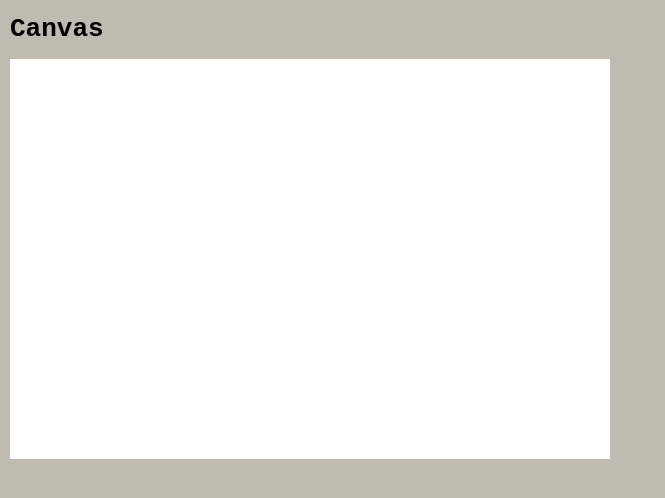
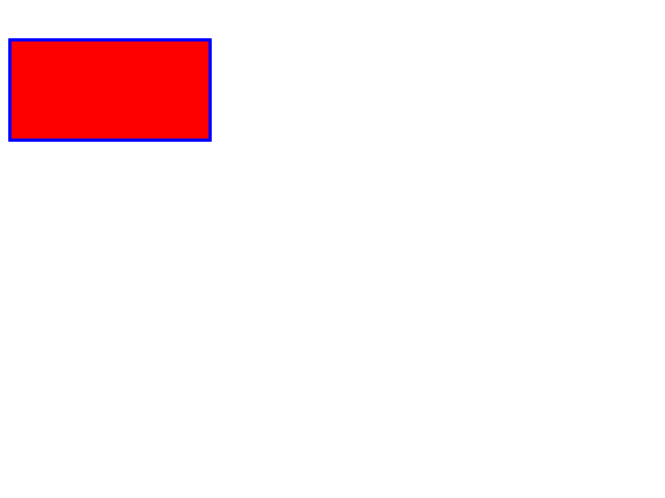
Before and after one commit to go-hse/mci2_w24, a plain HTML site: page 02_JavaScript_Canvas/index.html in a window 1280 px wide. Shown: the whole page, without its empty margins (0-665 px from the left). Drawn offline with Linux system fonts and the light colour scheme.

Commit message:
pre training

```diff
--- a/02_JavaScript_Canvas/css/style.css
+++ b/02_JavaScript_Canvas/css/style.css
@@ -1,5 +1,5 @@
 body {
-	margin: 10px;
+	margin: 0px;
 	background-color: #bebbb1;
 	color: #000;
 	font-family: Monospace;
--- a/02_JavaScript_Canvas/index.html
+++ b/02_JavaScript_Canvas/index.html
@@ -11,11 +11,7 @@
 </head>
 
 <body>
-    <h1 class="test">
-        Canvas
-    </h1>
-
-    <canvas id="canvas" width="600" height="400">
+    <canvas id="canvas_id" width="600" height="400">
         Kein Canvas.
     </canvas>
 </body>
--- /dev/null
+++ b/02_JavaScript_Canvas/js/canvas_funcs.mjs
@@ -0,0 +1,12 @@
+
+
+// Parameter: id:string des HTML-Canvas
+export function init(id) {
+    const canvas = document.getElementById(id);
+    const context = canvas.getContext("2d");
+    const d = new Date().toLocaleString("de-DE");
+    console.log("Canvas Inited", d);
+
+    // {"canvas": canvas, "context": context};
+    return { canvas, context };
+}
--- a/02_JavaScript_Canvas/js/funcs.mjs
+++ /dev/null
@@ -1,6 +0,0 @@
-
-
-export function test() {
-    const d = new Date().toLocaleString("de-DE");
-    console.log("Test Funktion", d);
-}
--- a/02_JavaScript_Canvas/main_js.mjs
+++ b/02_JavaScript_Canvas/main_js.mjs
@@ -1,5 +1,35 @@
-import * as lib from "./js/funcs.mjs"
+import * as lib from "./js/canvas_funcs.mjs"
 
+// Aeussere Funktion: anonym/lamda
+// an Eventlistener; wird einmal nach dem Laden aufgerufen
 window.onload = () => {
-    lib.test();
+    // Kontext oder Scope / Gültigkeitbereich
+    const { canvas, context } = lib.init("canvas_id");
+
+    // inner Funktion draw
+    function draw() {
+        context.clearRect(0, 0, canvas.Width, canvas.height);
+
+        // ab hier wird in dieser Farbe gefüllt
+        context.fillStyle = "#f00";
+
+        // rechteck malen
+        context.fillRect(10, 40, 200, 100);
+
+        // rand zeichnen
+        context.strokeStyle = "#00f";
+        context.lineWidth = 3;
+        context.strokeRect(10, 40, 200, 100);
+    }
+
+    function resize() {
+        canvas.width = window.innerWidth;
+        canvas.height = window.innerHeight;
+        draw();
+    }
+    window.addEventListener("resize", resize);
+
+    resize();
+    draw();
+
 };
```
Also changed, not shown: 1 other file.
